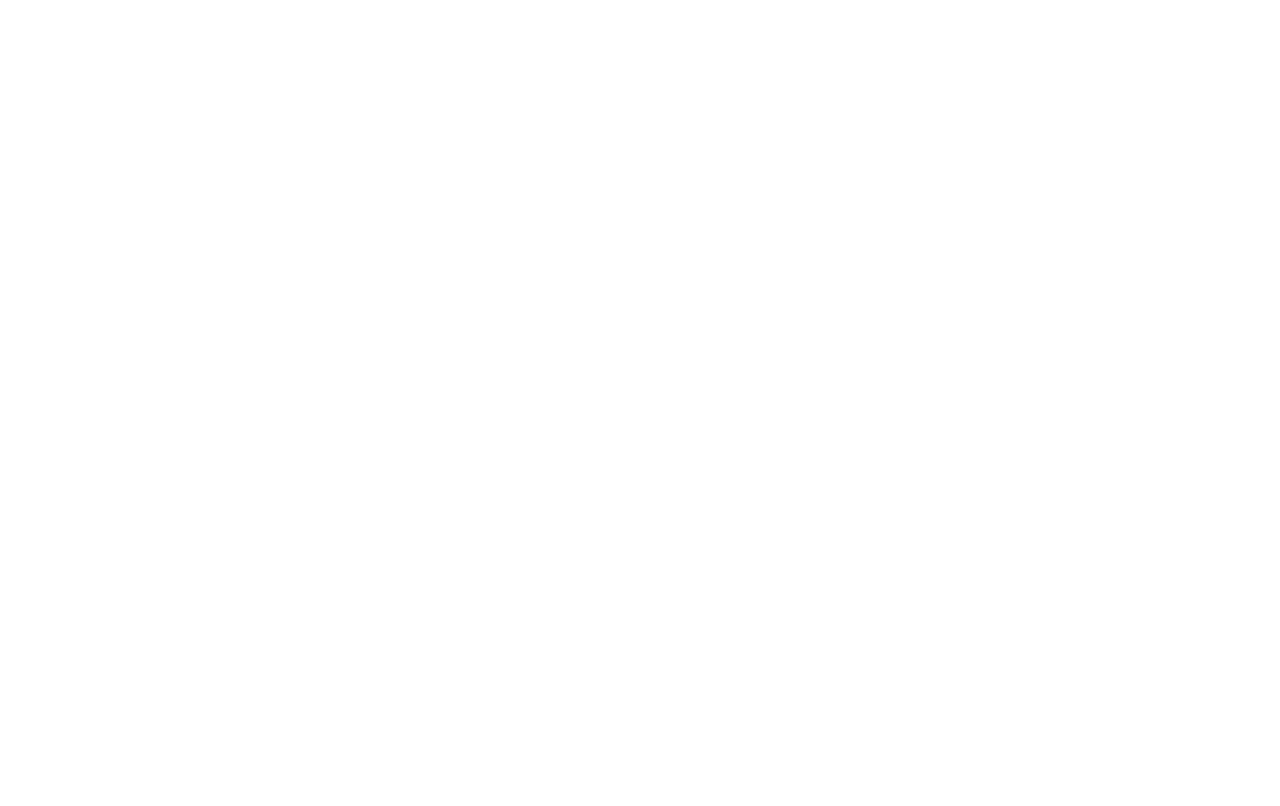
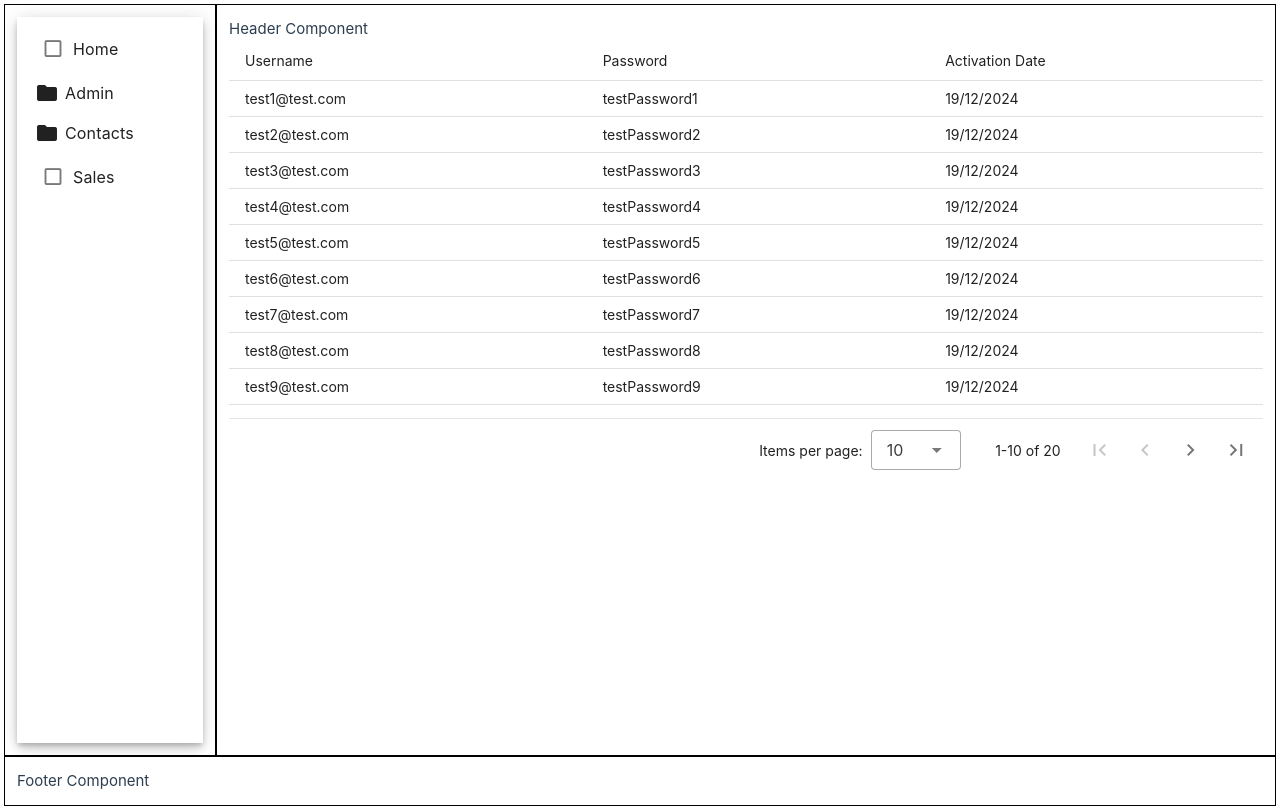
Before and after one commit to zenforall/CRMWithVue, a Vue app: page /users in a window 1280 px wide. Before the commit this address had no page. Built offline with nearby package versions, Linux system fonts and the light colour scheme.

Commit message:
Aggiunto paginatore alla vista degli Users

```diff
--- /dev/null
+++ b/src/models/TableHeader.ts
@@ -0,0 +1,4 @@
+interface TableHeader {
+    title: string,
+    value: string
+  }
--- a/src/router/index.ts
+++ b/src/router/index.ts
@@ -2,6 +2,7 @@
 import LoginView from '../views/LoginView.vue'
 import DashboardView from '../views/DashboardView.vue'
 import CustomersView from '../views/CustomersView.vue'
+import UsersView from '../views/UsersView.vue'
 import BlankLayout from '../layouts/BlankLayout.vue'
 import MainLayout from '../layouts/MainLayout.vue'
 
@@ -30,6 +31,14 @@
         { path: 'customers', component: () => CustomersView },
       ],
       meta: { requiresAuth: true }
+    },
+    {
+      path: '/',
+      component: MainLayout,
+      children: [
+        { path: 'users', component: () => UsersView },
+      ],
+      meta: { requiresAuth: true }
     }
   ],
 })
--- /dev/null
+++ b/src/views/UsersView.vue
@@ -0,0 +1,62 @@
+<script setup lang="ts">
+import { onMounted, ref } from "vue";
+
+    const headers = ref<TableHeader[]>([]);
+    const users = ref<User[]>([]);
+
+    const formatDate = (date: Date): string => {
+      return date.toLocaleDateString("it-IT", {
+        year: "numeric",
+        month: "2-digit",
+        day: "2-digit",
+      });
+    };
+
+    onMounted(async () => {
+        headers.value.push({
+            title : "Username",
+            value: "userName"
+        });
+        headers.value.push({
+            title : "Password",
+            value: "password"
+        });
+        headers.value.push({
+            title : "Activation Date",
+            value: "activationDate"
+        });
+
+        for (var i=1;i<21;i++) {
+                users.value.push({
+                    id:i.toString(),
+                    userName: "test"+i.toString()+"@test.com",
+                    password:"testPassword"+i.toString(),
+                    email:"test"+i.toString()+"@test.com",
+                    company:"",
+                    activationDate: new Date(),
+                    enabled:true
+            })
+        }
+    })
+</script>
+
+<template>
+  <v-data-table
+    :headers="headers"
+    :items="users"
+    item-key="username"
+    density="compact"
+    class="fixed-height-table"
+    :items-per-page-options="[5, 10]">
+    <template v-slot:item.activationDate="{ item }">
+        <span>{{ formatDate(item.activationDate) }}</span>
+    </template>
+  </v-data-table>
+</template>
+
+<style>
+.fixed-height-table {
+max-height: 55vh; /* Imposta un'altezza massima */
+overflow-y: auto;  /* Aggiungi uno scroll verticale se necessario */
+}
+</style>
```
